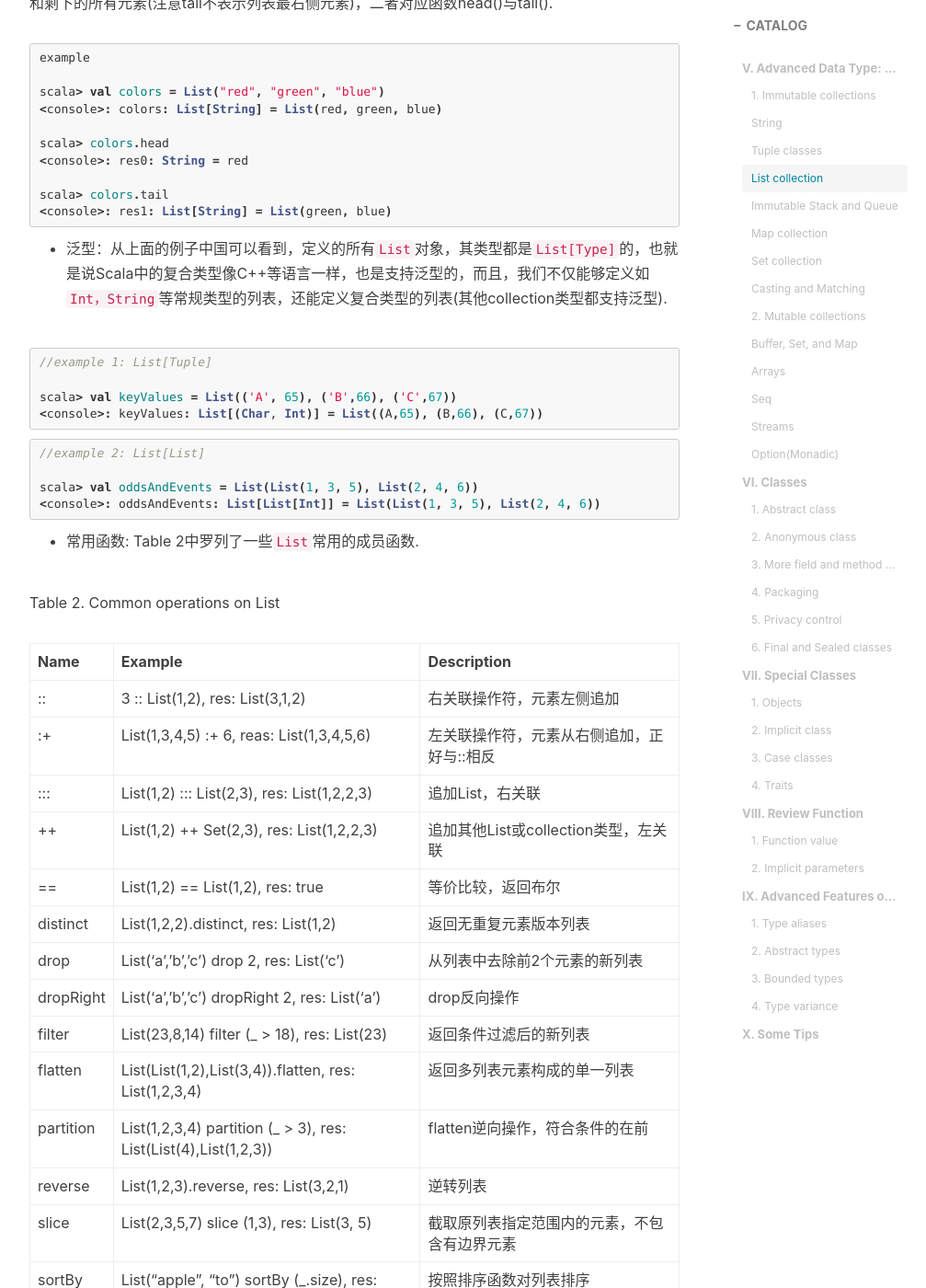
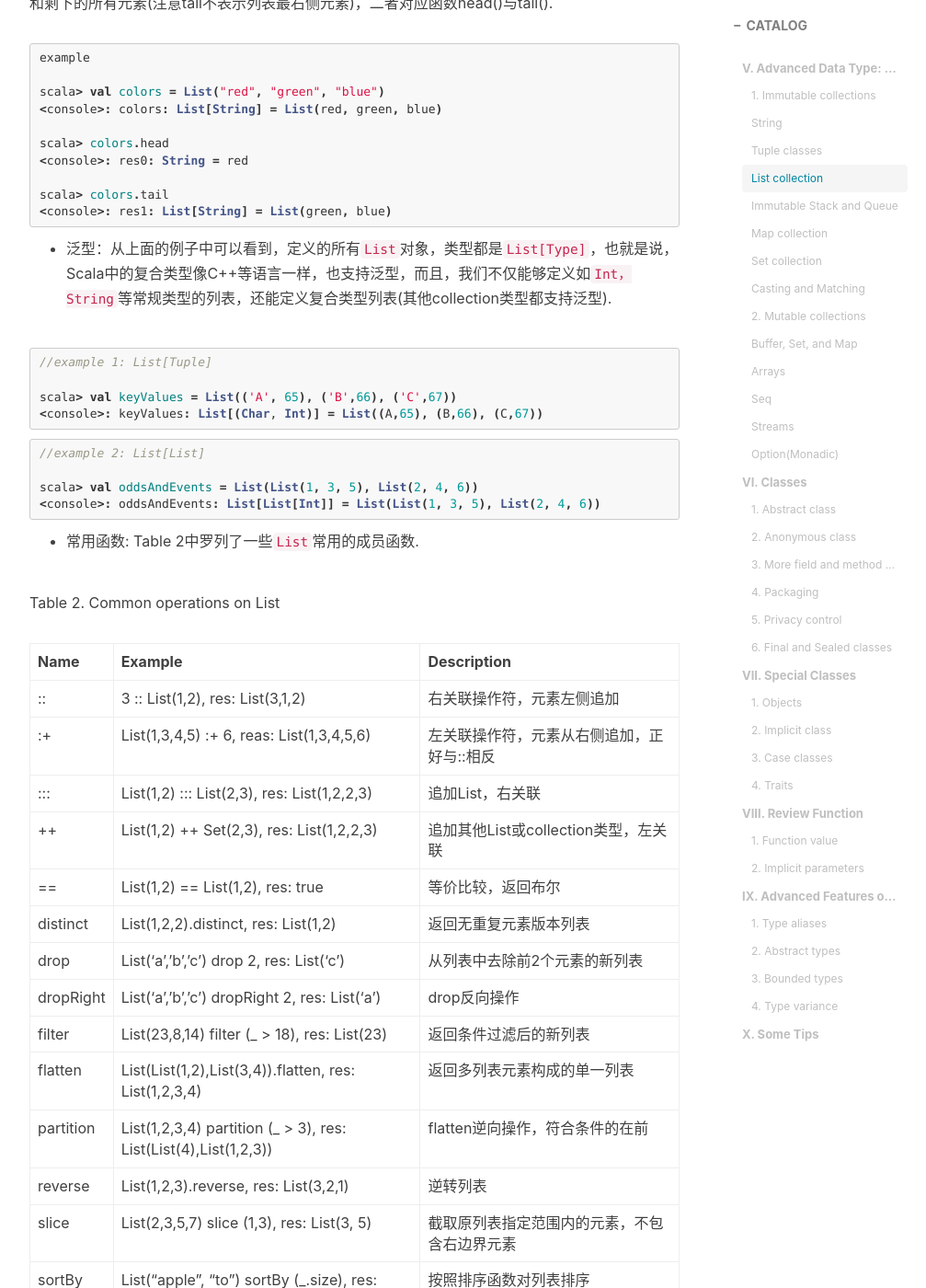
Before and after one commit to VVViy/VVViy.github.io, a Jekyll site: the page built from _posts/2018-12-13-Learning-Chisel-and-Scala-Part-II.md, in a window 1280 px wide and 1400 px high, scrolled down 6233 px. Shown: the whole window at 92% size, without its empty margins (233-1240 px from the left). Built offline with Jekyll 4.4.1, drawn with Linux system fonts in a browser that asks for light colours; nearby versions of some CDN libraries; comment, search, counter and statistics services are not loaded; some of the changed text lies outside the part shown.

Commit message:
Update 2018-12-13-Learning-Chisel-and-Scala-Part-II.md

````diff
--- a/_posts/2018-12-13-Learning-Chisel-and-Scala-Part-II.md
+++ b/_posts/2018-12-13-Learning-Chisel-and-Scala-Part-II.md
@@ -247,7 +247,7 @@
 <console>: res1: List[String] = List(green, blue)
 ```
 
-* 泛型：从上面的例子中国可以看到，定义的所有`List`对象，其类型都是`List[Type]`的，也就是说Scala中的复合类型像C++等语言一样，也是支持泛型的，而且，我们不仅能够定义如`Int，String`等常规类型的列表，还能定义复合类型的列表(其他collection类型都支持泛型).
+* 泛型：从上面的例子中可以看到，定义的所有`List`对象，类型都是`List[Type]`，也就是说，Scala中的复合类型像C++等语言一样，也支持泛型，而且，我们不仅能够定义如`Int，String`等常规类型的列表，还能定义复合类型列表(其他collection类型都支持泛型).
 
 ```scala
 //example 1: List[Tuple]
@@ -282,7 +282,7 @@
 | flatten | List(List(1,2),List(3,4)).flatten, res: List(1,2,3,4) | 返回多列表元素构成的单一列表 |
 | partition | List(1,2,3,4) partition (_ > 3), res: List(List(4),List(1,2,3)) | flatten逆向操作，符合条件的在前 |
 | reverse | List(1,2,3).reverse, res: List(3,2,1) | 逆转列表 |
-| slice | List(2,3,5,7) slice (1,3), res: List(3, 5) | 截取原列表指定范围内的元素，不包含有边界元素  |
+| slice | List(2,3,5,7) slice (1,3), res: List(3, 5) | 截取原列表指定范围内的元素，不包含右边界元素  |
 | sortBy | List("apple", "to") sortBy (_.size), res: List("to","apple")| 按照排序函数对列表排序 |
 | sorted | List("apple","to").sorted, res: List("apple","to") | 按照元素类型本身的规则顺序(字母表中a在t前) |
 | splitAt | List(2,3,5,7) splitAt 2, res: List(List(2,3),List(5,7)) | 以splitAt指定的参数为界，将列表元素划分为两个List元素列表 |
@@ -324,7 +324,7 @@
 
 * 高阶函数: collection类型内置了很多高阶函数方法，如Table 2中的`partition, sortBy`, collection遍历函数——`foreach()`等等，就功能角度，可以分为`mapping List`和`reducing List`两大类，即列表映射和列表规约.
 
-1）Mapping List: 列表映射方法中，最基本也是最常用的方法是`map`，`map`方法使用函数字面量参数作用于`List`对象内部的每一个元素，每个元素的输出作为新的`List`元素，即由一个List映射到另一个List，二者具有相同的`size`，只是元素或元素类型不同. 类似的高阶函数映射方法还包括`select，flatMap`.
+1）Mapping List: 列表映射方法中，最基本也是最常用的方法是`map`，`map`方法使用函数字面量参数作用于`List`对象内部的每一个元素，每个元素的输出作为新的`List`元素，即由一个List映射到另一个List，二者具有相同的`size`，只是元素或元素类型不同. 类似的高阶函数映射方法还包括`collect，flatMap`.
 
 ```scala
 //example 1: map
@@ -435,7 +435,7 @@
 | + | Map(1->"st", 2->"nd") + (3->"rd")/Map(1->"st", 2->"nd") ++ (3->"rd", 4->"th"), res: Map(1->"st", 2->"nd",3->"rd")/Map(1->"st", 2->"nd",3->"rd",4->"th") | 追加元素或子map |
 | ++ | Map(1->"st", 2->"nd") ++ List((3,"rd")), res: Map(1->"st", 2->"nd", 3->"rd") | 追加其他Map或复合类型元素 |
 | - | Map(1->"st", 2->"nd") - 1/Map(1->"st", 2->"nd",3->"rd") - (1,2), res: Map(2->"nd")/Map(3->"rd") | 根据键删除元素 |
-| -- | Map(1->"st", 2->"nd") -- List(1), res: Map(2->"nd") | 删除其他复合类型指定的键所对应的Map元素 |
+| - - | Map(1->"st", 2->"nd") -- List(1), res: Map(2->"nd") | 删除其他复合类型指定的键所对应的Map元素 |
 | keys | Map(1->"st", 2->"nd").keys, res: Set(1,2) | 返回键构成的集合 |
 | values | Map(1->"st", 2->"nd").values, res: MapLike.DefaultValuesIterable(1, 2, 3) | 由值构成Iterable集合 |
 
````
